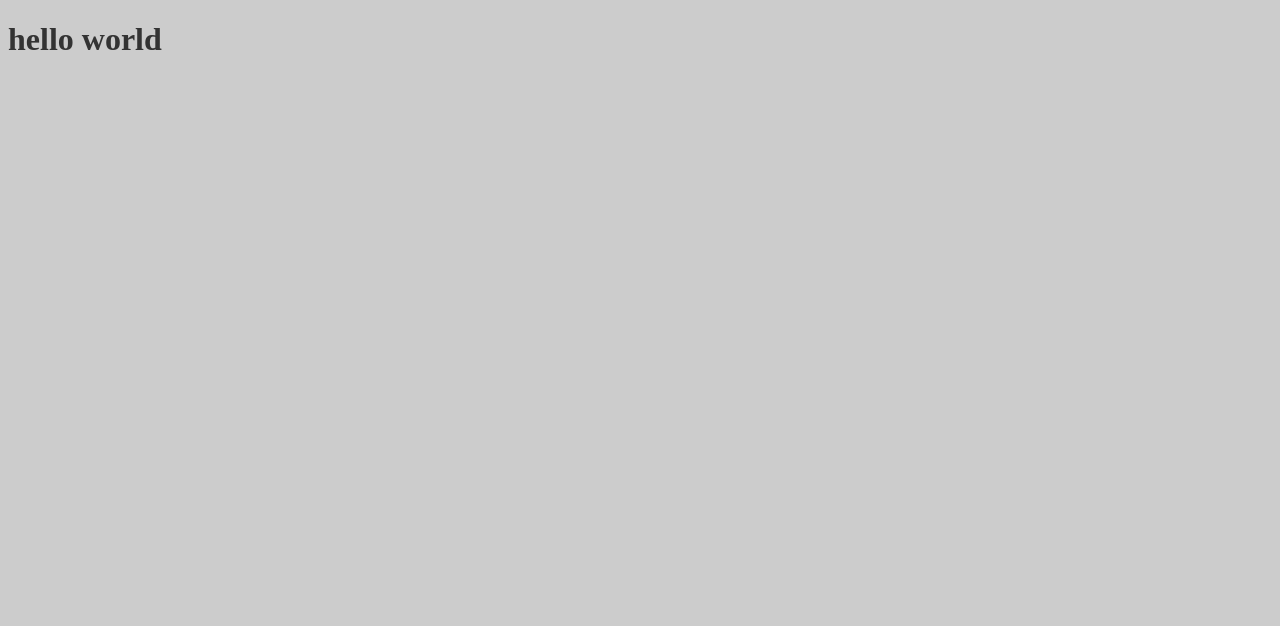
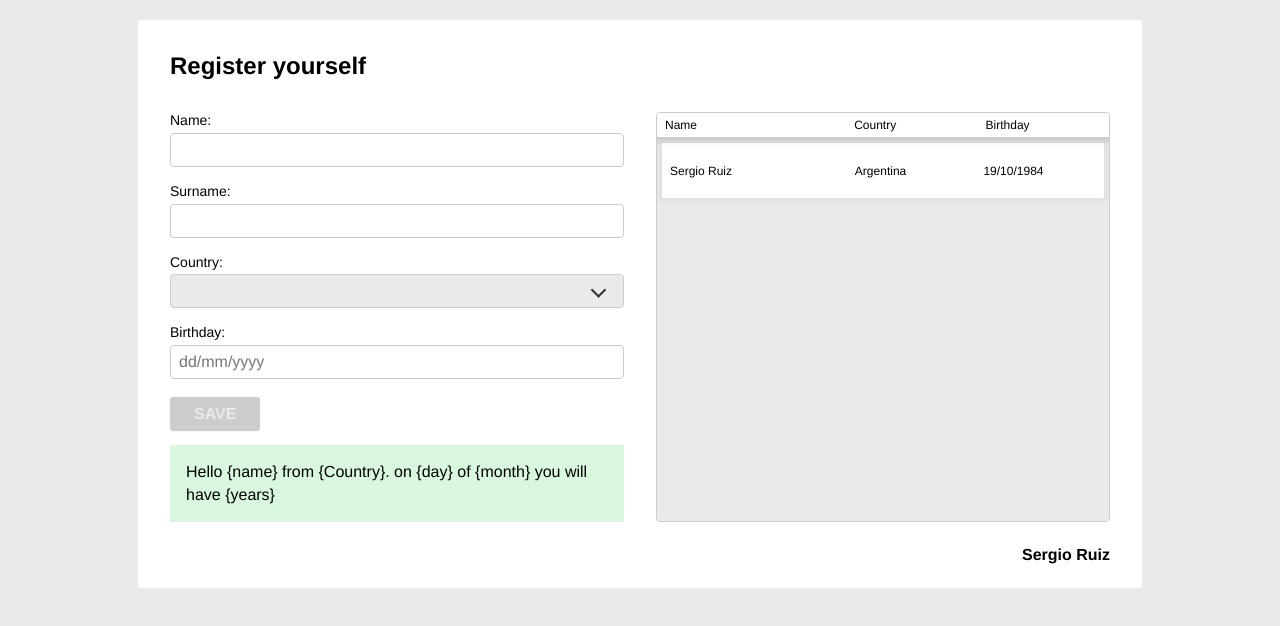
Before and after one commit to sergioeruiz/sign-in-exercise, a website built with webpack: page index.html in a window 1280 px wide. Built offline with nearby package versions, Linux system fonts and the light colour scheme.

Commit message:
Layout styles

```diff
--- a/index.html
+++ b/index.html
@@ -3,11 +3,53 @@
 <head>
   <meta charset="UTF-8"/>
   <title>Linting Code Inside of HTML</title>
+  <meta name="viewport" content="width=device-width, initial-scale=1">
   <link rel="stylesheet" type="text/css" href="static/css/styles.css">
 </head>
 <body>
-    <h1>hello world</h1>
-
+    <main class="main">
+        <section class="card">
+            <h1 class="card__title">Register yourself</h1>
+            <form class="card__col signup" name="signup">
+                <div class="signup__input form-el">
+                    <label class="form-el__label">Name:</label>
+                    <input type="text" name="name" class="form-el__input" required />
+                    <span class="form-el__error">todo mal</span>
+                </div>
+                <div class="signup__input form-el">
+                    <label class="form-el__label">Surname:</label>
+                    <input type="text" name="Surname" class="form-el__input" required />
+                </div>
+                <div class="signup__input form-el">
+                    <label class="form-el__label">Country:</label>
+                    <div class="form-el__select-wrapper">
+                        <select class="form-el__select" required name="country"></select>
+                    </div>
+                </div>
+                <div class="signup__input form-el">
+                    <label class="form-el__label">Birthday:</label>
+                    <input type="text" name="birthday" class="form-el__input" required pattern="(0[1-9]|1[0-9]|2[0-9]|3[01])/(0[1-9]|1[012])/[0-9]{4}" placeholder="dd/mm/yyyy" />
+                </div>
+                <input type="submit" value="Save" class="signup__input btn" disabled />
+                <span class="msg">Hello {name} from {Country}. on {day} of {month} you will have {years}</span>
+            </form>
+            <div class="card__col user-list">
+                <div class="user-list__header user-list__row">
+                    <span class="user-list__cel user-list__cel--main">Name</span>
+                    <span class="user-list__cel">Country</span>
+                    <span class="user-list__cel">Birthday</span>
+                </div>
+                <div class="user-list__container">
+                    <div class="user-list__entry">
+                        <span class="user-list__cel user-list__cel--main">Sergio Ruiz</span>
+                        <span class="user-list__cel">Argentina</span>
+                        <span class="user-list__cel">19/10/1984</span>
+                    </div>
+                </div>
+            </div>
+            <div class="card__footer"><strong>Sergio Ruiz</strong></div>
+        </section>
+    </main>
     <script src="static/js/main.js" ></script>
 </body>
 </html>
--- /dev/null
+++ b/src/scss/components/signup-form.scss
@@ -0,0 +1,5 @@
+.signup {
+    &__input {
+        margin-bottom: 1rem;
+    }
+}
--- /dev/null
+++ b/src/scss/components/user-list.scss
@@ -0,0 +1,58 @@
+.user-list {
+    border: 1px solid $bg_border;
+    border-radius: $border-radius;
+    min-height: 410px;
+    overflow: hidden;
+    position: relative;
+
+    @include media-min("sm") {
+        height: 410px;
+    }
+
+    &__header {
+        background: $cardBg;
+        border-bottom: 1px solid $bg-border;
+        box-shadow: 0 0 6px 3px rgba(0, 0, 0, .15);
+        display: flex;
+        height: 25px;
+        left: 0;
+        position: absolute;
+        top: 0;
+        width: 100%;
+    }
+
+    &__cel {
+        flex: 1;
+        font-size: $font-size-10;
+        padding: .3rem .5rem;
+
+        &--main {
+            flex-grow: 1.5;
+        }
+    }
+
+    &__container {
+        background: $bg;
+        height: calc(100% - 25px);
+        margin-top: 25px;
+        overflow-y: scroll;
+    }
+
+    &__entry {
+        align-items: center;
+        background: $cardBg;
+        box-shadow: 0 0 7px 3px rgba(0, 0, 0, .05);
+        display: flex;
+        margin: 5px;
+        min-height: 55px;
+        padding: .5rem 0;
+        transition: all 300ms ease-in-out;
+
+        &:hover {
+            background: $highlight_bg;
+            box-shadow: 0 0 0 0 rgba(0, 0, 0, .05);
+            color: $highlight_txt;
+            cursor: pointer;
+        }
+    }
+}
--- /dev/null
+++ b/src/scss/elements/buttons.scss
@@ -0,0 +1,32 @@
+.btn {
+    background: $primary_bg;
+    border: 0;
+    border-radius: $border-radius;
+    box-shadow: 0 3px 0 0 darken($primary_bg, 25);
+    color: $primary_txt;
+    font-size: $font-size-6;
+    font-weight: bold;
+    padding: .5em 1.5em;
+    text-transform: uppercase;
+    transition: all 300ms ease-in-out;
+
+    &:hover {
+        background: darken($primary_bg, 5);
+        box-shadow: 0 0 1px 0 darken($primary_bg, 25);
+        transform: translateY(2px);
+    }
+
+    &:active {
+        box-shadow: 0 0 0 0 darken($primary_bg, 25);
+        transform: translateY(3px);
+    }
+
+    &:disabled,
+    &:disabled:hover {
+        background: $disabled_bg;
+        box-shadow: 0 0 1px 0 darken($disabled_bg, 5);
+        color: $disabled_txt;
+        cursor: not-allowed;
+        transform: translateY(2px);
+    }
+}
--- /dev/null
+++ b/src/scss/elements/card.scss
@@ -0,0 +1,27 @@
+.card {
+    background-color: $cardBg;
+    border-radius: $border-radius;
+    display: flex;
+    flex-wrap: wrap;
+    padding: .5rem;
+
+    @include media-min("xs") {
+        padding: 1rem;
+    }
+
+    &__title {
+        flex: 1 1 100%;
+        margin: 1rem;
+    }
+
+    &__col {
+        flex: 1 1 280px;
+        margin: 1rem;
+    }
+
+    &__footer {
+        flex: 1 1 100%;
+        margin: .5rem 1rem;
+        text-align: right;
+    }
+}
--- /dev/null
+++ b/src/scss/elements/inputs.scss
@@ -0,0 +1,81 @@
+.form-el {
+    $p : &;
+
+    &__label {
+        display: block;
+        font-size: $font-size-8;
+        margin-bottom: .3rem;
+    }
+
+    &__input,
+    &__select {
+        border: 1px solid $bg_border;
+        border-radius: $border-radius;
+        color: $bg_txt;
+        display: block;
+        font-size: $font-size-6;
+        min-height: 34px;
+        padding: 0 .5em;
+        width: 100%;
+    }
+
+    &__error {
+        color: $negative_txt;
+        display: none;
+        font-size: $font-size-8;
+        font-weight: bold;
+    }
+
+    &--validate {
+        #{$p}__input:invalid {
+            border-color: $negative_txt;
+
+            + #{$p}__error {
+                display: block;
+            }
+        }
+    }
+
+    &__select-wrapper {
+        position: relative;
+        transition: all 300ms ease-in-out;
+
+        &::after {
+            border-color: $bg_txt;
+            border-style: solid;
+            border-width: 2px 2px 0 0;
+            content: "";
+            height: 9px;
+            pointer-events: none;
+            position: absolute;
+            right: 20px;
+            top: 45%;
+            transform: translateY(-50%) rotate(135deg);
+            width: 9px;
+        }
+    }
+
+    &__select {
+        -webkit-appearance: none;
+        -moz-appearance: none;
+        appearance: none;
+        background: $cardBg;
+        cursor: pointer;
+        outline: 0;
+        overflow: hidden;
+        position: relative;
+        text-overflow: ellipsis;
+        white-space: nowrap;
+        width: 100%;
+        word-break: break-all;
+
+        &::-ms-expand {
+            display: none;
+        }
+
+        &:empty {
+            background: $bg;
+            cursor: not-allowed;
+        }
+    }
+}
--- /dev/null
+++ b/src/scss/elements/main.scss
@@ -0,0 +1,5 @@
+.main {
+    margin: 20px auto;
+    max-width: 1024px;
+    padding: 0 10px;
+}
--- /dev/null
+++ b/src/scss/elements/messages.scss
@@ -0,0 +1,6 @@
+.msg {
+    background: $positive_bg;
+    display: block;
+    line-height: 1.4;
+    padding: 1em;
+}
--- /dev/null
+++ b/src/scss/helpers/media-queries.scss
@@ -0,0 +1,57 @@
+$MEDIA_SIZES:
+    xxs 0 479px,
+    xs 480px 767px,
+    sm 768px 991px,
+    md 992px 1199px,
+    lg 1200px 3000px;
+
+@function getSize($size-name, $is_min: true) {
+
+    @each $size in $MEDIA_SIZES {
+
+        @if nth($size, 1) == $size-name {
+
+            @if ($is_min) {
+
+                @return nth($size, 2);
+            }
+
+            @return nth($size, 3);
+        }
+    }
+}
+
+@mixin media-min($screen-size: "xs") {
+
+    @media (min-width: getSize($screen-size)) {
+
+        @content;
+    }
+}
+
+@mixin media-max($screen-size: "xs") {
+
+    @media (max-width: getSize($screen-size, false)) {
+
+        @content;
+    }
+}
+
+@mixin media-between($screen-size-min: "xs", $screen-size-max: "lg") {
+
+    @include media-min($screen-size-min) {
+
+        @include media-max($screen-size-max) {
+
+            @content;
+        }
+    }
+}
+
+@mixin media-just($screen-size: "xs") {
+
+    @media (min-width: getSize($screen-size)) AND (max-width: getSize($screen-size, false)) {
+
+        @content;
+    }
+}
--- /dev/null
+++ b/src/scss/helpers/reset.scss
@@ -0,0 +1,17 @@
+body,
+input,
+button,
+select {
+    font-family: "Helvetica Neue", "Helvetica", "Arial", sans-serif;
+    -webkit-font-smoothing: antialiased;
+}
+
+body {
+    background-color: $bg;
+    margin: 0;
+    -webkit-text-size-adjust: none; // Fix a bug on iOs with font-sizes
+}
+
+* {
+    box-sizing: border-box;
+}
--- a/src/scss/styles.scss
+++ b/src/scss/styles.scss
@@ -1,19 +1,19 @@
-$bg: #cccccc;
-$font-color: #333;
+@import "variables";
 
-body {
-    background-color: $bg;
+@import "helpers/reset";
 
-    h1 {
-        color: $font-color;
-    }
+@import "helpers/media-queries";
 
-    p {
-        color: $font-color;
-        font-size: 12px;
+@import "elements/main";
 
-        a {
-            text-decoration: none;
-        }
-    }
-}
+@import "elements/buttons";
+
+@import "elements/inputs";
+
+@import "elements/card";
+
+@import "elements/messages";
+
+@import "components/signup-form";
+
+@import "components/user-list";
--- /dev/null
+++ b/src/scss/variables.scss
@@ -0,0 +1,42 @@
+// ==========================================================================
+// Color palette
+// ==========================================================================
+
+$bg: #eaeaea;
+$cardBg: #fff;
+$bg_txt: #333;
+$bg_border: #ccc;
+
+$primary_bg: #c70955;
+$primary_txt: #fff;
+
+$highlight_bg: #feffef;
+$highlight_txt: #000;
+
+$negative_txt: #e20c0c;
+$disabled_bg: #ccc;
+$disabled_txt: #eaeaea;
+$positive_bg: #d9f7de;
+
+// ==========================================================================
+// Font Sizes
+// ==========================================================================
+
+$font-size-0: 2.5rem;       // = 40px
+$font-size-1: 2rem;         // = 32px
+$font-size-2: 1.625rem;     // = 26px
+$font-size-3: 1.5rem;       // = 24px
+$font-size-4: 1.375rem;     // = 22px
+$font-size-5: 1.125rem;     // = 18px
+$font-size-6: 1rem;         // = 16px
+$font-size-7: .9375rem;     // = 15px
+$font-size-8: .875rem;      // = 14px
+$font-size-9: .8125rem;     // = 13px
+$font-size-10: .75rem;      // = 12px
+$font-size-11: .625rem;     // = 10px
+$font-size-12: .5rem;       // = 8px
+
+// ==========================================================================
+// Style
+// ==========================================================================
+$border-radius: 4px;
```
Also changed, not shown: static/css/styles.css, 2 other files.
